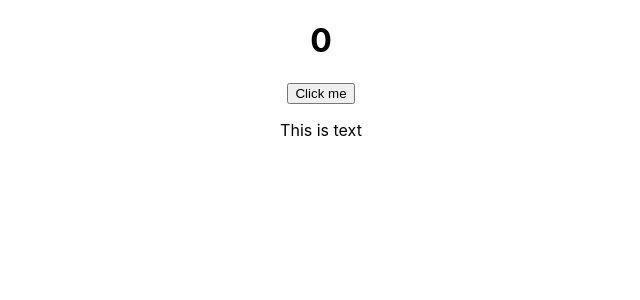
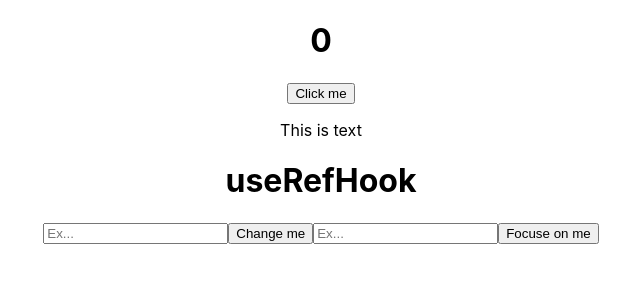
Before and after one commit to AnnaFridman2512/react-practise-advanced, a React (Create React App) app: page / in a window 1280 px wide. Shown: the top 300 px of the page, without its empty margins (319-959 px from the left). Built offline with nearby package versions, Linux system fonts and the light colour scheme.

Commit message:
useRefHook example component added

```diff
--- a/src/App.js
+++ b/src/App.js
@@ -1,10 +1,13 @@
 
 import './App.css';
 import UseReducerHook from './components/useReducerHook.js';
+import UseRefHook from './components/useRefHook';
+
 function App() {
   return (
     <div className="App">
       <UseReducerHook />
+      <UseRefHook />
 
     </div>
   );
--- /dev/null
+++ b/src/components/useRefHook.js
@@ -0,0 +1,21 @@
+import React, { useRef } from 'react';
+
+export default function UseRefHook(){
+
+    const inputRef = useRef(null);
+    const inputRef2 = useRef(null);
+
+    const logInput = () => console.log(inputRef.current.value);
+    const focuseOn = () => inputRef2.current.focus();
+
+    return (
+        <>
+            <h1>useRefHook</h1>
+            <input type="text" placeholder="Ex..." ref={inputRef} />
+            <button onClick={logInput}>Change me</button>
+
+            <input type="text" placeholder="Ex..." ref={inputRef2} />
+            <button onClick={focuseOn}>Focuse on me</button>
+        </>
+    );
+}
```
